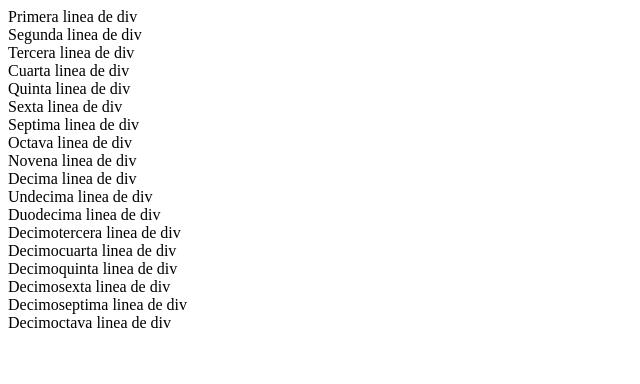
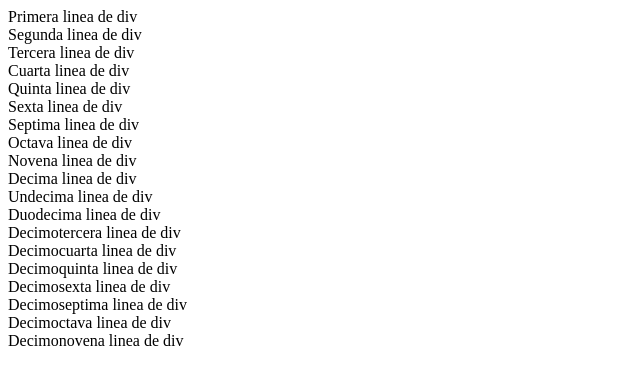
Before and after one commit to AndresMor-e/Curs0_git, a plain HTML site: page index.html in a window 1280 px wide. Shown: the whole page, without its empty margins (0-640 px from the left). Drawn offline with Linux system fonts and the light colour scheme.

Commit message:
Sixteen commit

```diff
--- a/index.html
+++ b/index.html
@@ -24,5 +24,6 @@
     <div>Decimosexta linea de div</div>
     <div>Decimoseptima linea de div</div>
     <div>Decimoctava linea de div</div>
+    <div>Decimonovena linea de div</div>
 </body>
 </html>
```
